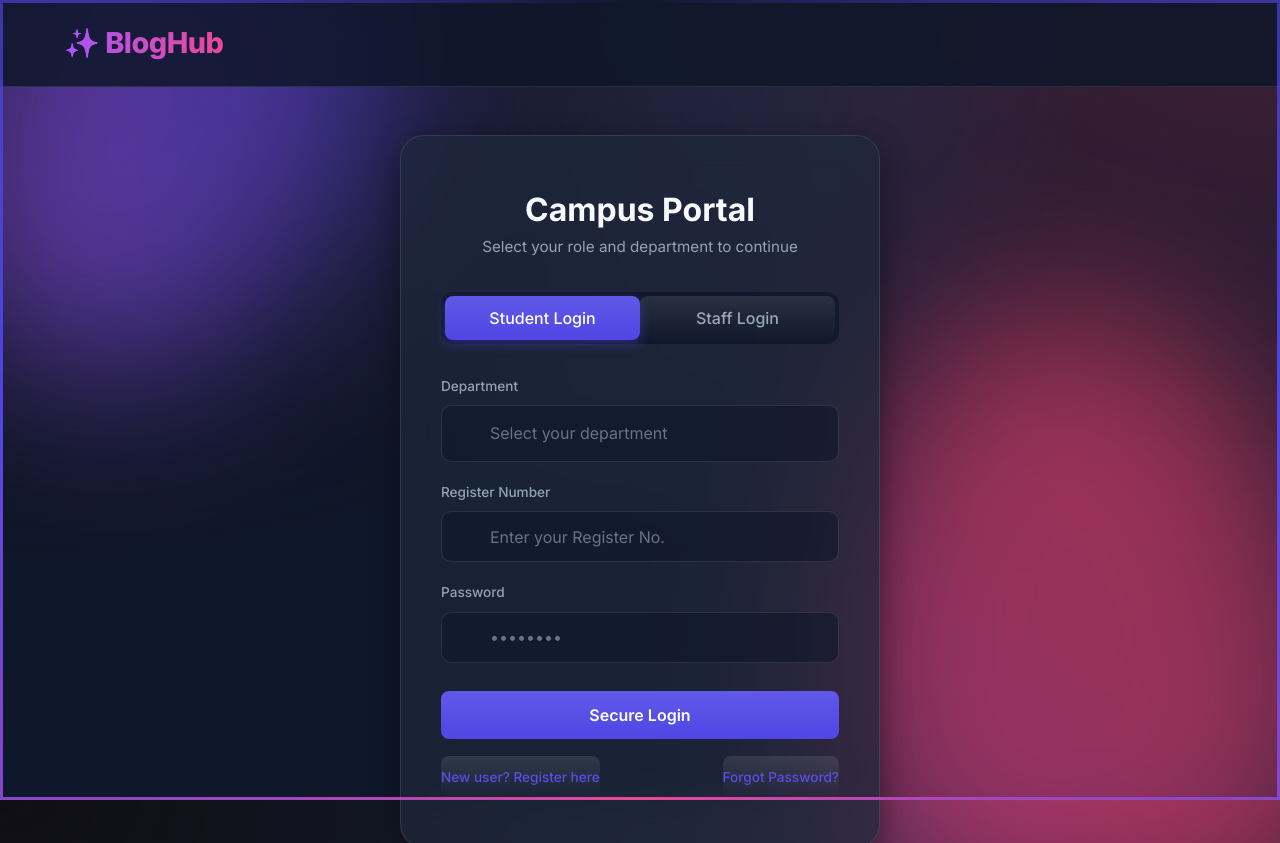
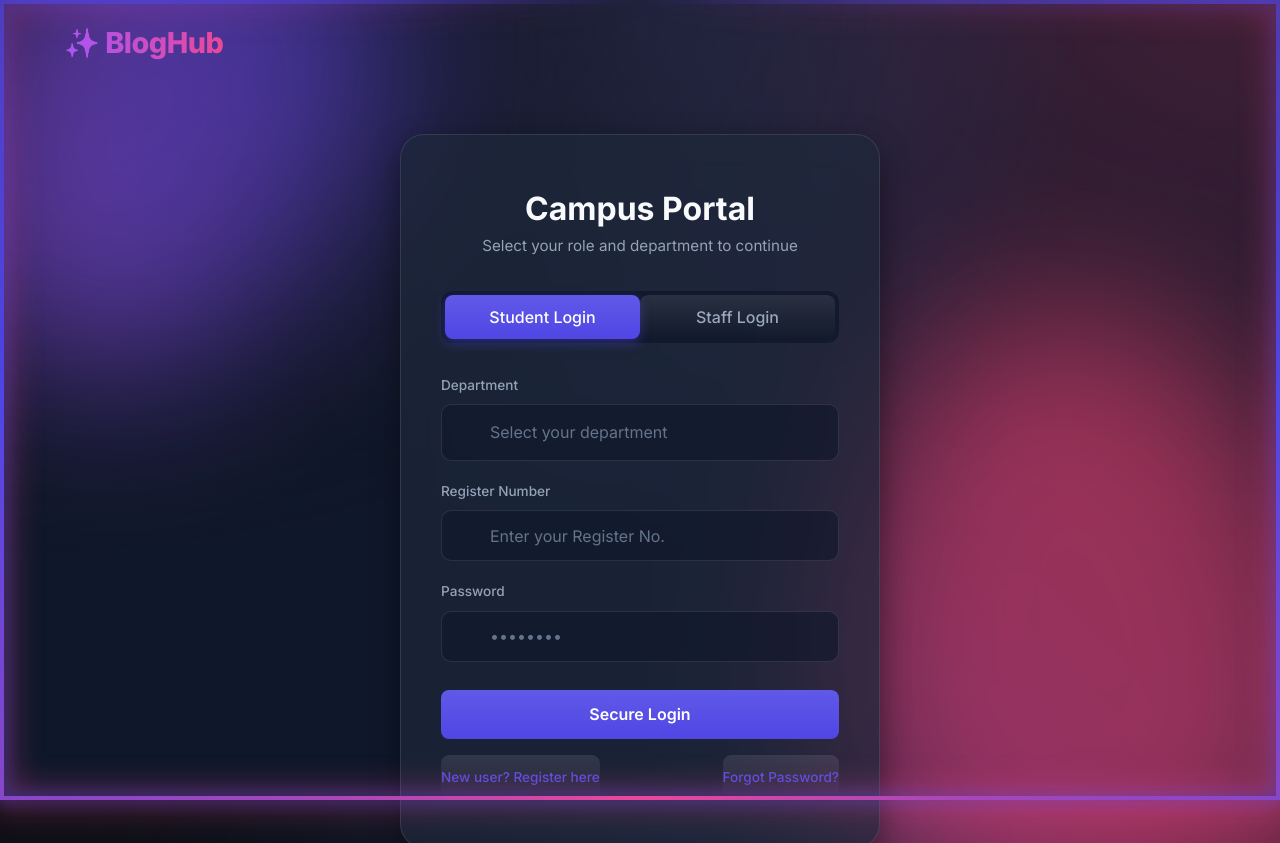
Before and after one commit to Saisidd05/bloghub, a website: page index.html in a window 1280 px wide. Shown: the top 843 px of the page. Drawn offline with Linux system fonts and the light colour scheme.

Commit message:
Remove navbar background and enhance edge lighting glow

```diff
--- a/index.html
+++ b/index.html
@@ -112,14 +112,16 @@
             bottom: 0;
             z-index: 9999;
             pointer-events: none;
+            /* Added glow effect */
+            filter: drop-shadow(0 0 8px var(--primary)) drop-shadow(0 0 15px var(--secondary));
         }
 
         .screen-edge-lighting::before {
             content: '';
             position: absolute;
             inset: 0;
-            padding: 3px;
-            /* Thickness of the edge */
+            padding: 4px;
+            /* Slightly thicker for better glow visibility */
             background: conic-gradient(from 0deg,
                     transparent,
                     var(--primary) 25%,
@@ -142,10 +144,12 @@
             display: flex;
             justify-content: space-between;
             align-items: center;
-            background: rgba(15, 23, 42, 0.85);
-            backdrop-filter: blur(12px);
-            -webkit-backdrop-filter: blur(12px);
-            border-bottom: 1px solid var(--card-border);
+            background: transparent;
+            /* Removed black background */
+            backdrop-filter: none;
+            -webkit-backdrop-filter: none;
+            border-bottom: none;
+            /* Removed border */
             transition: all 0.3s ease;
         }
 
```
